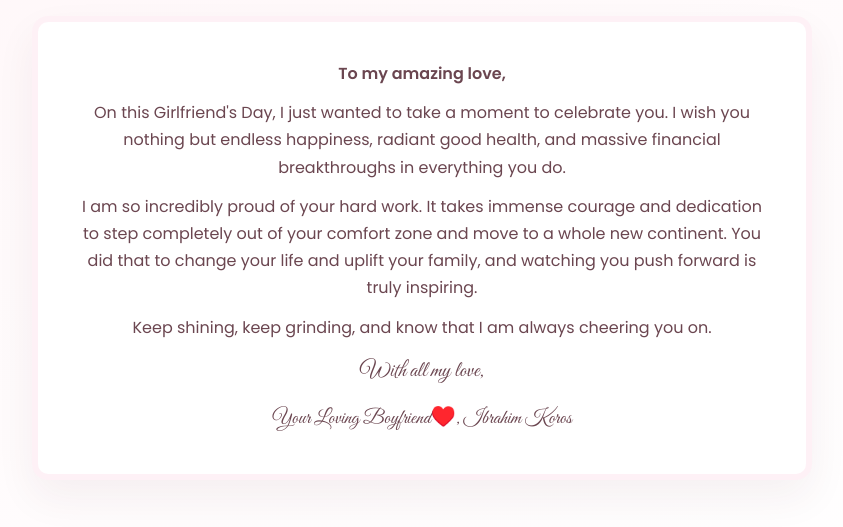
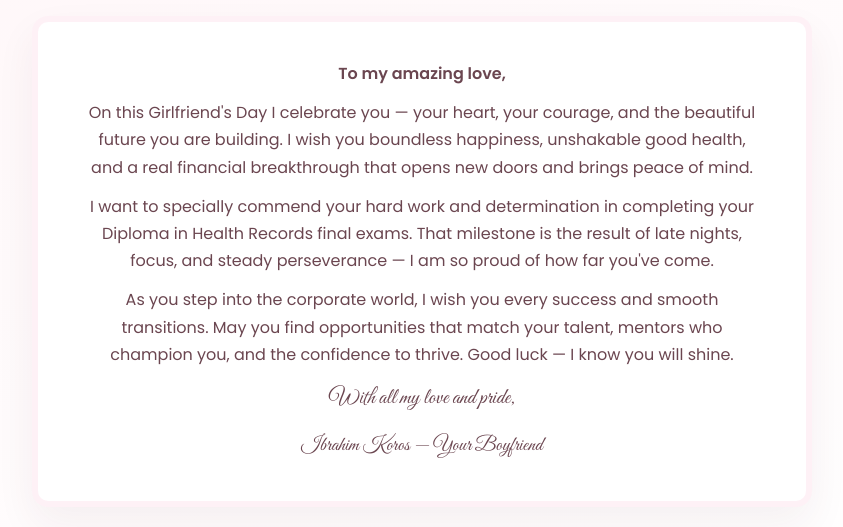
Before and after one commit to Ibkiko26/BABE-SPECIAL-MESSAGE-HGD, a plain HTML site: page index.html in a window 1280 px wide. Shown: the part 1059-1586 px from the top of the page, without its empty margins (218-1061 px from the left). Drawn offline with Linux system fonts and the light colour scheme.

Commit message:
Update tribute message: congratulate on Diploma, wish health, happiness, financial breakthrough, and corporate success

```diff
--- a/index.html
+++ b/index.html
@@ -31,12 +31,12 @@
         <span>💗</span><span>💖</span><span>💘</span><span>💝</span>
       </div>
       <p class="intro">To my amazing love,</p>
-      <p>On this Girlfriend's Day, I just wanted to take a moment to celebrate you. I wish you nothing but endless happiness, radiant good health, and massive financial breakthroughs in everything you do.</p>
-      <p>I am so incredibly proud of your hard work. It takes immense courage and dedication to step completely out of your comfort zone and move to a whole new continent. You did that to change your life and uplift your family, and watching you push forward is truly inspiring.</p>
-      <p>Keep shining, keep grinding, and know that I am always cheering you on.</p>
+      <p>On this Girlfriend's Day I celebrate you — your heart, your courage, and the beautiful future you are building. I wish you boundless happiness, unshakable good health, and a real financial breakthrough that opens new doors and brings peace of mind.</p>
+      <p>I want to specially commend your hard work and determination in completing your Diploma in Health Records final exams. That milestone is the result of late nights, focus, and steady perseverance — I am so proud of how far you've come.</p>
+      <p>As you step into the corporate world, I wish you every success and smooth transitions. May you find opportunities that match your talent, mentors who champion you, and the confidence to thrive. Good luck — I know you will shine.</p>
 
-      <p class="with-love">With all my love,</p>
-      <p class="signature">Your Loving Boyfriend♥️, Ibrahim Koros</p>
+      <p class="with-love">With all my love and pride,</p>
+      <p class="signature">Ibrahim Koros — Your Boyfriend</p>
     </section>
   </div>
 </body>
```
Also changed, not shown: 1 other file.
